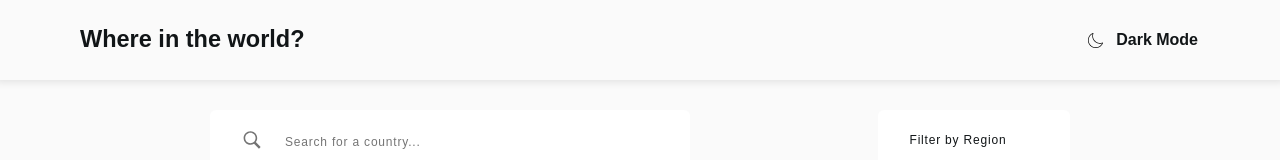
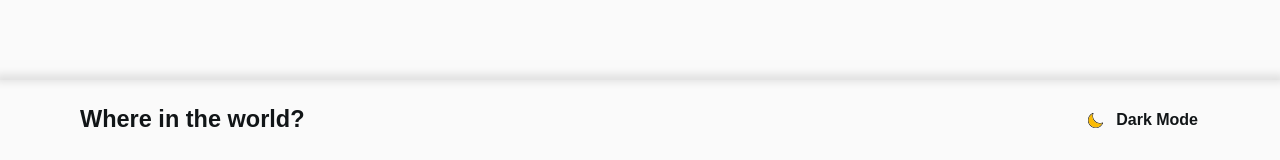
Before and after one commit to aycanogut/fem-rest-countries-flag-api, a React (Create React App) app: page / in a window 1280 px wide. Shown: the top 160 px of the page. Built offline with nearby package versions, Linux system fonts and the light colour scheme; no server answers; a web font is replaced by a local one.

Commit message:
feat: :sparkles: add react-router and update structure

```diff
--- a/src/App.tsx
+++ b/src/App.tsx
@@ -1,5 +1,5 @@
-import React from 'react'
-import { BrowserRouter } from 'react-router-dom'
+import React, { useState } from 'react'
+import { BrowserRouter, Route, Routes } from 'react-router-dom'
 import { ThemeProvider } from 'styled-components'
 
 import useDarkMode from './hooks/useDarkMode'
@@ -7,9 +7,12 @@ import useDarkMode from './hooks/useDarkMode'
 import { GlobalStyles } from './styles/globalStyles'
 import { lightTheme, darkTheme } from './styles/theme'
 
+import Header from './Components/Header'
 import Wrapper from './Components/Wrapper'
+import CardDetail from './Components/CardDetail'
 
-const App = () => {
+const App: React.FC = () => {
+  const [searchTerm, setSearchTerm] = useState('')
   const [theme, themeToggler, mountedComponent] = useDarkMode()
 
   const themeMode: any = theme === 'light' ? lightTheme : darkTheme
@@ -21,7 +24,14 @@ const App = () => {
       <ThemeProvider theme={themeMode}>
         <GlobalStyles />
         <BrowserRouter>
-          <Wrapper theme={theme} themeToggler={themeToggler} />
+          <Header theme={theme} themeToggler={themeToggler} />
+          <Routes>
+            <Route
+              path="/"
+              element={<Wrapper searchTerm={searchTerm} setSearchTerm={setSearchTerm} />}
+            />
+            <Route path=":id" element={<CardDetail />} />
+          </Routes>
         </BrowserRouter>
       </ThemeProvider>
     </div>
```
